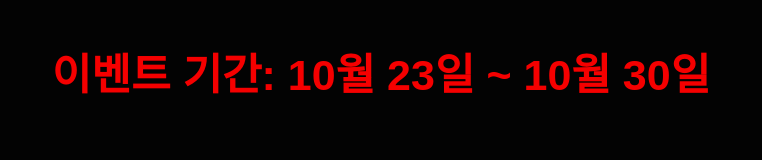
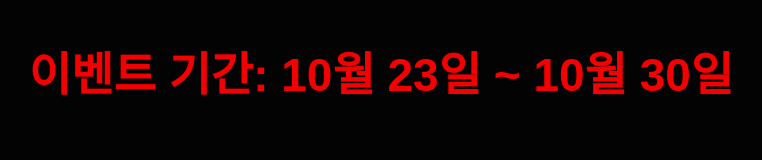
Before and after one commit to qkralswl03-coder/date-banner, a website: page index-1.html in a window 1280 px wide. Shown: the whole page, without its empty margins (9-771 px from the left). Drawn offline with Linux system fonts and the light colour scheme; a web font is replaced by a local one.

Commit message:
Update index-1.html

```diff
--- a/index-1.html
+++ b/index-1.html
@@ -34,8 +34,8 @@ body {
 
 .event-date {
   color: #f50000;
-  font-size: 43px;
-  font-weight: 700;
+  font-size: 46px;
+  font-weight: 800;
   white-space: nowrap;
   line-height: 1;
 }
```
